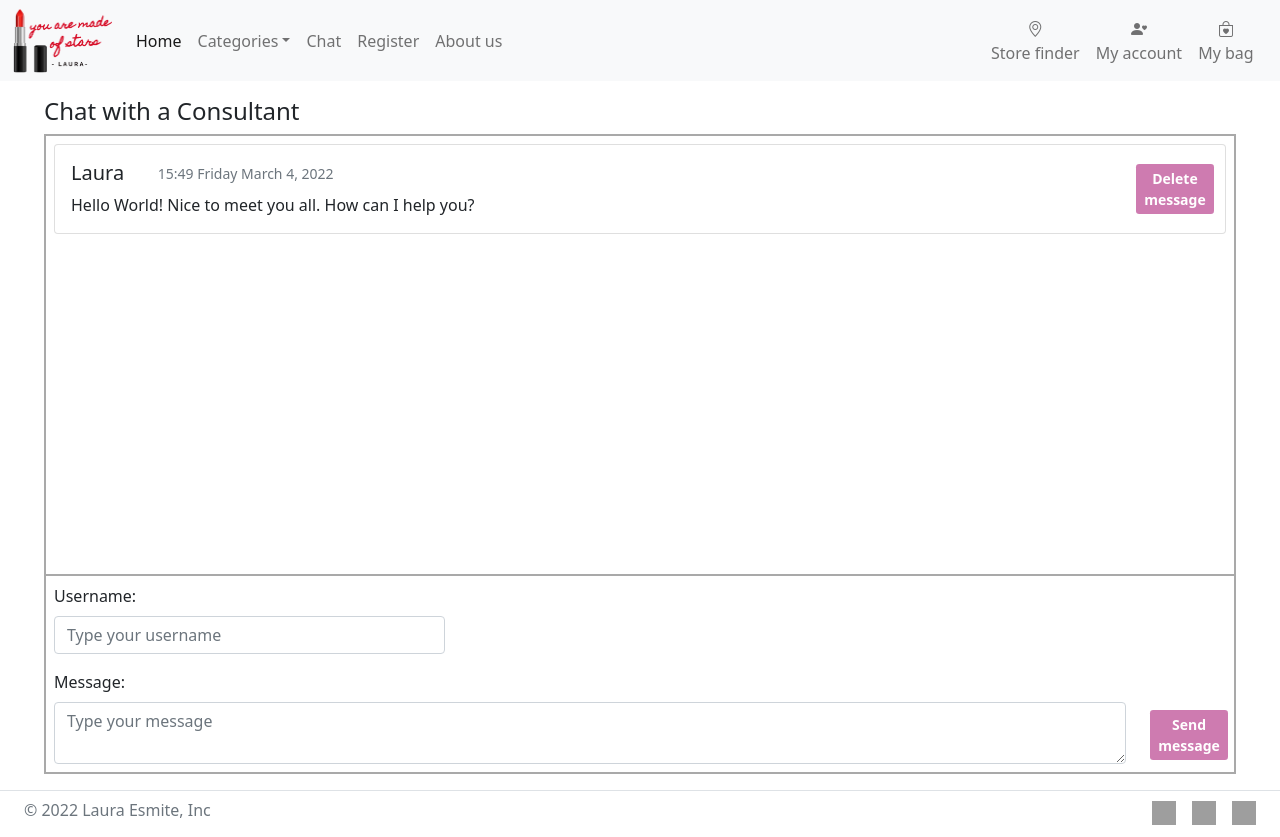
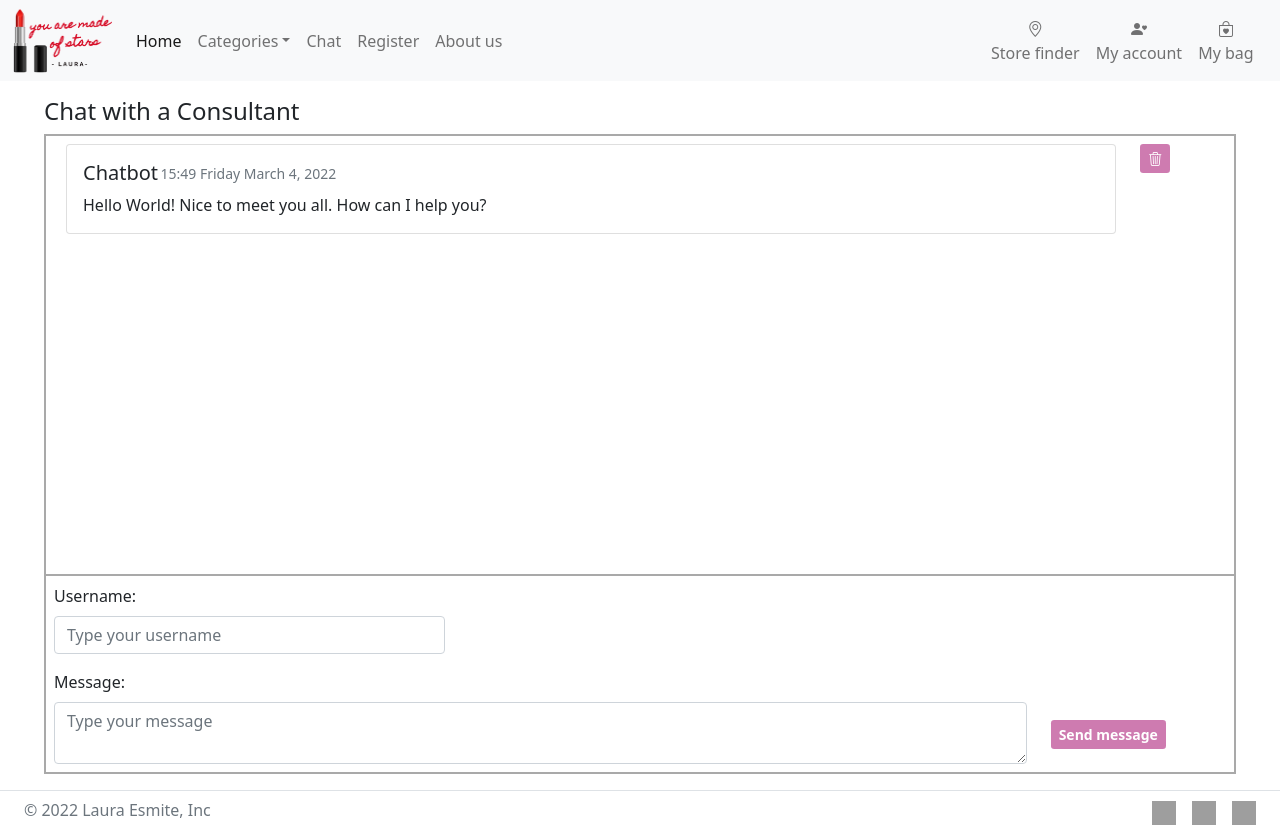
Before and after one commit to Lauresmi/final-project, a React (Create React App) app: page /chat in a window 1280 px wide. Built offline with nearby package versions, Linux system fonts and the light colour scheme; grey boxes are pictures that could not be loaded.

Commit message:
Chat functionality new message added

```diff
--- a/src/API/getChatMessages.js
+++ b/src/API/getChatMessages.js
@@ -2,20 +2,10 @@ function getChatMessages() {
 
     return [
         {
-            username: 'Laura',
+            username: 'Chatbot',
             timeSubmitted: '15:49 Friday March 4, 2022',
             submittedMessage: 'Hello World! Nice to meet you all. How can I help you?',
         },
-        // {
-        //     username: 'someUsername2',
-        //     timeSubmitted: 'someTime2',
-        //     submittedMessage: 'someMessage2',
-        // },
-        // {
-        //     username: 'someUsername3',
-        //     timeSubmitted: 'someTime3',
-        //     submittedMessage: 'someMessage3',
-        // },
     ]
 }
 
--- a/src/Components/ChatMessage.js
+++ b/src/Components/ChatMessage.js
@@ -22,9 +22,9 @@ function ChatMessage(props) {
                     </div>
                 </div>
 
-                <div className="col-xl-1 col-lg-2 col-md-3 col-sm-4 col-xs-3 d-flex align-items-center">
+                {/* <div className="col-xl-1 col-lg-2 col-md-3 col-sm-4 col-xs-3 d-flex align-items-center">
                     <button type="button" className="btn btn-sm">Delete message</button>
-                </div>
+                </div> */}
             </div>
         </div>
     )
--- a/src/Pages/Chat.js
+++ b/src/Pages/Chat.js
@@ -5,17 +5,37 @@ import "./Chat.css"
 
 function Chat() {
     const [chatMessages, setChatMessages] = useState(getChatMessages())
+    const [newUsernameInput, setNewUsernameInput] = useState('')
+    const [newMessageInput, setNewMessageInput] = useState('')
 
-    const changeMessageState = (messageIndex) => {
+    const deleteMessage = (index) => {
+        chatMessages.splice(index, 1)
+        setChatMessages([...chatMessages])
+    }
 
+    const addNewMessage = () => {
+        const newMessage = {
+            username: newUsernameInput,
+            timeSubmitted: 'new date',
+            submittedMessage: newMessageInput,
+        }
+        setChatMessages([...chatMessages, newMessage])
+        setNewMessageInput('')
     }
 
     const chatMessageList = chatMessages.map((chatMessage, index) => {
-        return <div className="m-2">
-            <ChatMessage username={chatMessage.username}
-                message={chatMessage.submittedMessage}
-                timeSubmitted={chatMessage.timeSubmitted}
-            />
+        const deleteBtn = <button type="button" className="btn btn-sm" onClick={() => deleteMessage(index)}> <i class="bi bi-trash3"></i> </button>
+
+        return <div className="row d-flex m-2" key={index}>
+            <div className="col-11">
+                <ChatMessage username={chatMessage.username}
+                    message={chatMessage.submittedMessage}
+                    timeSubmitted={chatMessage.timeSubmitted}
+                />
+            </div>
+            <div className="col-1">
+                {deleteBtn}
+            </div>
         </div>
     })
 
@@ -32,16 +52,16 @@ function Chat() {
                     <div className="m-2">
                         <div className="col-xl-4 col-lg-4 col-md-4 col-sm-4 col-xs-4">
                             <label for="exampleFormControlInput1" className="form-label">Username:</label>
-                            <input type="text" className="form-control" id="exampleFormControlInput1" placeholder="Type your username" />
+                            <input type="text" value={newUsernameInput} onChange={(event) => setNewUsernameInput(event.target.value)} className="form-control" id="exampleFormControlInput1" placeholder="Type your username" />
                         </div>
                     </div>
                     <div className="row d-flex p-2">
-                    <label for="exampleFormControlTextarea1" className="form-label">Message:</label>
-                        <div className="col-xl-11 col-lg-10 col-md-9 col-sm-8 col-xs-9 ">
-                            <textarea className="form-control" id="exampleFormControlTextarea1" placeholder="Type your message" rows="2"></textarea>
+                        <label for="exampleFormControlTextarea1" className="form-label">Message:</label>
+                        <div className="col-xl-10 col-lg-10 col-md-9 col-sm-8 col-xs-9 ">
+                            <textarea className="form-control" value={newMessageInput} onChange={(event) => setNewMessageInput(event.target.value)} id="exampleFormControlTextarea1" placeholder="Type your message" rows="2"></textarea>
                         </div>
-                        <div className="col-xl-1 col-lg-2 col-md-3 col-sm-4 col-xs-3 d-flex align-items-center">
-                            <button type="button" class="btn btn-sm mt-1">Send message</button>
+                        <div className="col-xl-2 col-lg-2 col-md-3 col-sm-4 col-xs-3 d-flex align-items-center">
+                            <button type="button" class="btn btn-sm mt-1" onClick={addNewMessage}>Send message</button>
                         </div>
                     </div>
                 </div>
--- a/src/Pages/ProductCategories.js
+++ b/src/Pages/ProductCategories.js
@@ -10,7 +10,7 @@ function ProductCategories() {
         // const addToCartButton = <button className="btn btn-sm mx-1 my-1" onClick={() => deleteCategory(index)}>Delete</button>
 
         return (
-            < div className="row mt-2">
+            < div className="row mt-2" key={index}>
                 <CategoryCard categoryImage={skincareCategory.categoryImage}
                     categoryTitle={skincareCategory.categoryTitle}
                     categoryDescription={skincareCategory.categoryDescription}/>
--- a/src/Pages/Products.css
+++ b/src/Pages/Products.css
@@ -18,6 +18,13 @@
     font-weight: bold;
 }
 
+.btn:hover {
+    background-color: #CE7BB0;
+    border: #CE7BB0;
+    color: #852762;
+    font-weight: bold;
+}
+
 .product-btn:hover {
     background-color: #FFBCD1;
     border: #FFBCD1;
```
